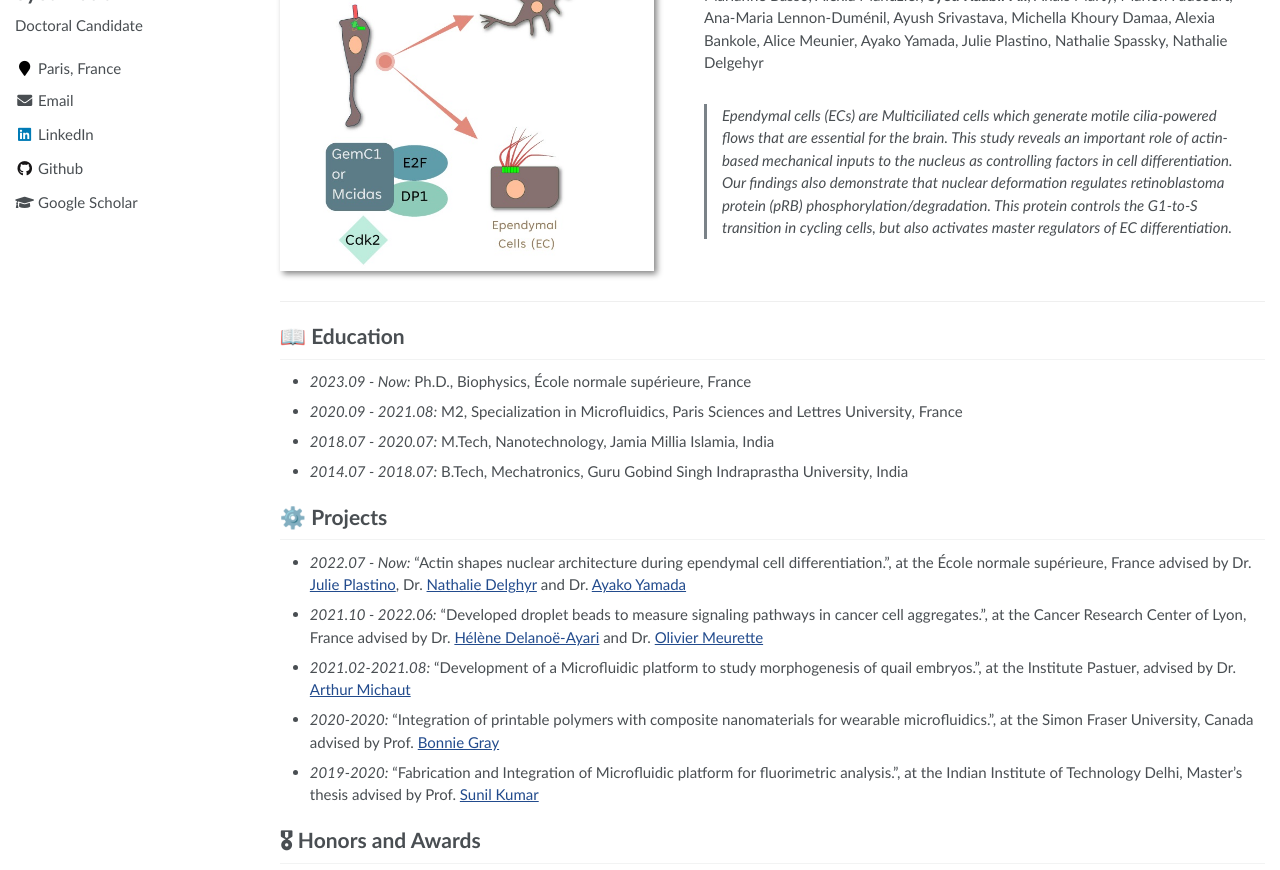
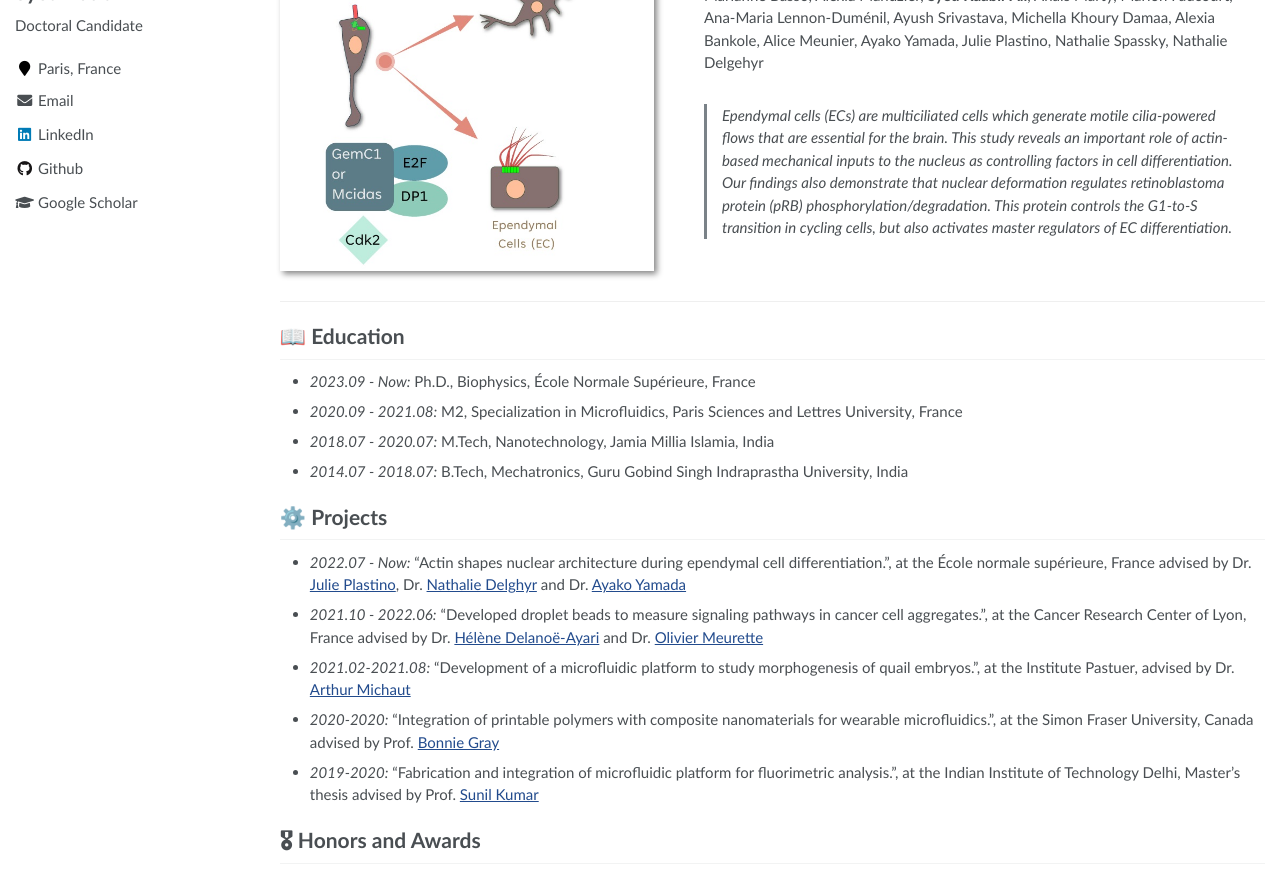
Before and after one commit to kaabir/kaabir.github.io, a Jekyll site: the page built from _pages/about.md, in a window 1280 px wide and 1400 px high, scrolled down 808 px. Shown: the part 315-1185 px from the top of the window. Built offline with Jekyll 4.4.1, drawn with Linux system fonts in a browser that asks for light colours.

```diff
--- a/_pages/about.md
+++ b/_pages/about.md
@@ -56,13 +56,13 @@ In this article we introduce an original microfluidic concept for constraint-fre
 Marianne Basso, Alexia Mahuzier, **Syed Kaabir Ali**, Anaïs Marty, Marion Faucourt, Ana-Maria Lennon-Duménil, Ayush Srivastava, Michella Khoury Damaa, Alexia Bankole, Alice Meunier, Ayako Yamada, Julie Plastino, Nathalie Spassky, Nathalie Delgehyr
 
 <blockquote>
-Ependymal cells (ECs) are Multiciliated cells which generate motile cilia-powered flows that are essential for the brain. This study reveals an important role of actin-based mechanical inputs to the nucleus as controlling factors in cell differentiation.  Our findings also demonstrate that nuclear deformation regulates retinoblastoma protein (pRB) phosphorylation/degradation. This protein controls the G1-to-S transition in cycling cells, but also activates master regulators of EC differentiation.
+Ependymal cells (ECs) are multiciliated cells which generate motile cilia-powered flows that are essential for the brain. This study reveals an important role of actin-based mechanical inputs to the nucleus as controlling factors in cell differentiation.  Our findings also demonstrate that nuclear deformation regulates retinoblastoma protein (pRB) phosphorylation/degradation. This protein controls the G1-to-S transition in cycling cells, but also activates master regulators of EC differentiation.
 </blockquote>
 
 </div>
 </div>
 # 📖 Education
-- *2023.09 - Now:* Ph.D., Biophysics, École normale supérieure, France
+- *2023.09 - Now:* Ph.D., Biophysics, École Normale Supérieure, France
 - *2020.09 - 2021.08:* M2, Specialization in Microfluidics, Paris Sciences and Lettres University, France
 - *2018.07 - 2020.07:* M.Tech, Nanotechnology, Jamia Millia Islamia, India
 - *2014.07 - 2018.07:* B.Tech, Mechatronics, Guru Gobind Singh Indraprastha University, India
@@ -72,9 +72,9 @@ Ependymal cells (ECs) are Multiciliated cells which generate motile cilia-powere
 
 - *2022.07 - Now:* &#8220;Actin shapes nuclear architecture during ependymal cell differentiation.&#8221;, at the École normale supérieure, France advised by Dr. [Julie Plastino](https://www.lpens.ens.psl.eu/), Dr. [Nathalie Delghyr](https://www.ibens.bio.ens.psl.eu/spip.php?rubrique6&lang=fr) and Dr. [Ayako Yamada](https://scholar.google.com/citations?user=0t5xxJMAAAAJ&hl=fr&oi=ao)
 - *2021.10 - 2022.06:* &#8220;Developed droplet beads to measure signaling pathways in cancer cell aggregates.&#8221;, at the Cancer Research Center of Lyon, France advised by Dr. [Hélène Delanoë-Ayari](https://scholar.google.fr/citations?user=PeyjJxEAAAAJ&hl=en) and Dr. [Olivier Meurette](https://scholar.google.fr/citations?user=xDjT3roAAAAJ&hl=en)
-- *2021.02-2021.08:* &#8220;Development of a Microfluidic platform to study morphogenesis of quail embryos.&#8221;, at the Institute Pastuer, advised by Dr. [Arthur Michaut](https://scholar.google.fr/citations?user=PmpFf9MAAAAJ&hl=en)
+- *2021.02-2021.08:* &#8220;Development of a microfluidic platform to study morphogenesis of quail embryos.&#8221;, at the Institute Pastuer, advised by Dr. [Arthur Michaut](https://scholar.google.fr/citations?user=PmpFf9MAAAAJ&hl=en)
 - *2020-2020:* &#8220;Integration of printable polymers with composite nanomaterials for wearable microfluidics.&#8221;, at the Simon Fraser University, Canada advised by Prof. [Bonnie Gray](https://scholar.google.ca/citations?user=32AbNWQAAAAJ&hl=en)
-- *2019-2020:* &#8220;Fabrication and Integration of Microfluidic platform for fluorimetric analysis.&#8221;, at the Indian Institute of Technology Delhi, Master's thesis advised by Prof. [Sunil Kumar](https://web.iitd.ac.in/~kumarsunil/)
+- *2019-2020:* &#8220;Fabrication and integration of microfluidic platform for fluorimetric analysis.&#8221;, at the Indian Institute of Technology Delhi, Master's thesis advised by Prof. [Sunil Kumar](https://web.iitd.ac.in/~kumarsunil/)
 </div>
 # 🎖 Honors and Awards
 - *2023.09-2026.09:*  French Ministry of Research - Doctoral Research Fellowship
```
